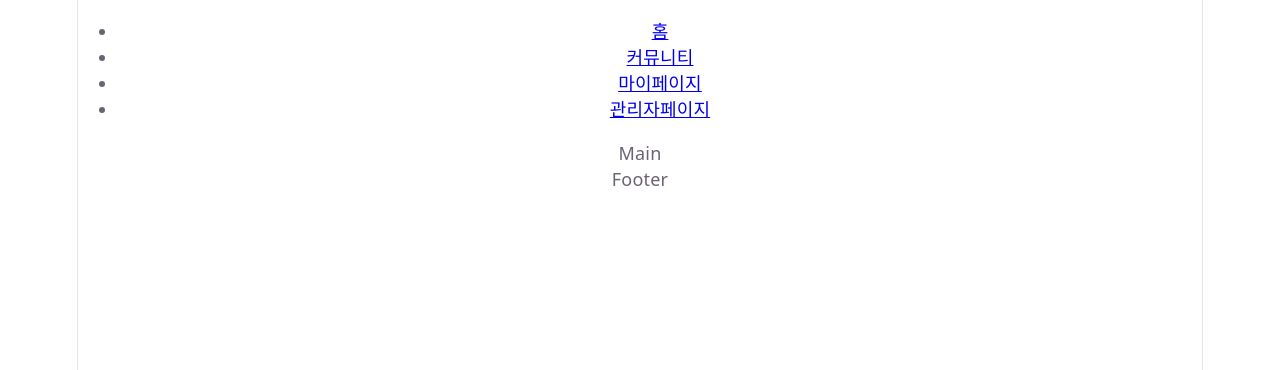
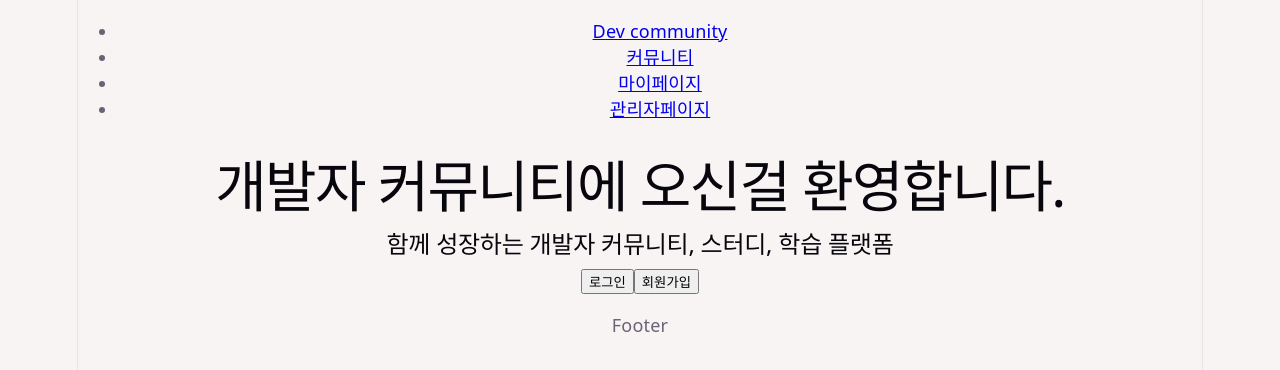
Before and after one commit to 2026ICTClass3Team2/FP_Front, a React (Vite) app: page / in a window 1280 px wide. Shown: the top 370 px of the page. Built offline with nearby package versions, Linux system fonts and the light colour scheme.

Commit message:
초기테스트

```diff
--- a/src/components/Header.jsx
+++ b/src/components/Header.jsx
@@ -5,7 +5,7 @@ const Header = () => {
   return (
     <div>
       <ul>
-        <li><Link to="/">홈</Link></li>
+        <li><Link to="/">Dev community</Link></li>
         <li><Link to="/board">커뮤니티</Link></li>
         <li><Link to="/mypage">마이페이지</Link></li>
         <li><Link to="/admin">관리자페이지</Link></li>
--- a/src/index.css
+++ b/src/index.css
@@ -1,7 +1,7 @@
 :root {
   --text: #6b6375;
   --text-h: #08060d;
-  --bg: #fff;
+  --bg: #f8f4f4;
   --border: #e5e4e7;
   --code-bg: #f4f3ec;
   --accent: #aa3bff;
@@ -33,8 +33,8 @@
 @media (prefers-color-scheme: dark) {
   :root {
     --text: #9ca3af;
-    --text-h: #f3f4f6;
-    --bg: #16171d;
+    --text-h: #151618;
+    /* --bg: #16171d; */
     --border: #2e303a;
     --code-bg: #1f2028;
     --accent: #c084fc;
--- a/src/pages/Main.jsx
+++ b/src/pages/Main.jsx
@@ -2,7 +2,20 @@ import React from 'react'
 
 const Main = () => {
   return (
-    <div>Main</div>
+    <div>
+      <div>
+      <h1>개발자 커뮤니티에 오신걸 환영합니다.</h1>
+        <h2>함께 성장하는 개발자 커뮤니티, 스터디, 학습 플랫폼</h2>
+      </div>
+        <div>
+            <button>로그인</button>
+            <button>회원가입</button>
+        </div>
+
+        <ul>
+
+        </ul>
+    </div>
   )
 }
 
--- a/src/pages/board/PostList.jsx
+++ b/src/pages/board/PostList.jsx
@@ -2,7 +2,9 @@ import React from 'react'
 
 const PostList = () => {
   return (
-    <div>PostList</div>
+    <div>
+      <h2>게시판</h2>
+    </div>
   )
 }
 
```
